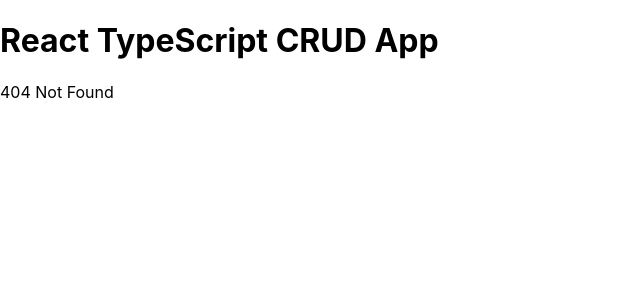
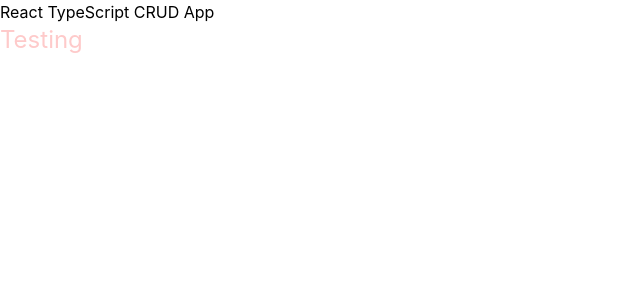
Before and after one commit to KrzysztofJaronczyk/react-ts-crud, a React (Create React App) app: page /test in a window 1280 px wide. Before the commit this address had no page. Shown: the top 300 px of the page, without its empty margins (0-640 px from the left). Built offline with nearby package versions, Linux system fonts and the light colour scheme.

Commit message:
Add tailwind

```diff
--- a/package.json
+++ b/package.json
@@ -41,5 +41,8 @@
       "last 1 firefox version",
       "last 1 safari version"
     ]
+  },
+  "devDependencies": {
+    "tailwindcss": "^3.4.1"
   }
 }
--- a/src/App.tsx
+++ b/src/App.tsx
@@ -5,6 +5,7 @@ import UserTable from './components/UserTable'
 import UserDetails from './components/UserDetails'
 import AllPostsList from './components/AllPostsList'
 import CommentList from './components/CommentList'
+import Testing from './components/Testing'
 
 import PostList from './components/PostList'
 
@@ -19,6 +20,7 @@ const App: React.FC = () => {
 					<Route path='/user/:id/posts' element={<PostList />} />
 					<Route path='/posts' element={<AllPostsList />} />
 					<Route path='/posts/:postId/comments' element={<CommentList />} />
+					<Route path='/test' element={<Testing />}/>
 
 					<Route path='*' element={<div>404 Not Found</div>} />
 				</Routes>
--- /dev/null
+++ b/src/components/Testing.tsx
@@ -0,0 +1,13 @@
+import React from 'react';
+
+
+
+const Testing: React.FC = () => {
+    return (
+        <div>
+            <h1 className='text-2xl text-red-200'>Testing</h1>
+        </div>
+    )
+}
+
+export default Testing
--- a/src/index.css
+++ b/src/index.css
@@ -1,3 +1,7 @@
+@tailwind base;
+@tailwind components;
+@tailwind utilities;
+
 body {
   margin: 0;
   font-family: -apple-system, BlinkMacSystemFont, 'Segoe UI', 'Roboto', 'Oxygen',
--- /dev/null
+++ b/tailwind.config.js
@@ -0,0 +1,10 @@
+/** @type {import('tailwindcss').Config} */
+module.exports = {
+  content: [
+    "./src/**/*.{js,jsx,ts,tsx}",
+  ],
+  theme: {
+    extend: {},
+  },
+  plugins: [],
+}
```
Also changed, not shown: 1 other file (tests, documents, lock files or other folders).
